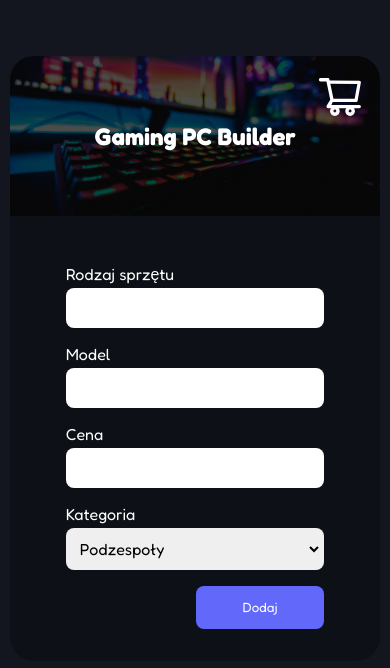
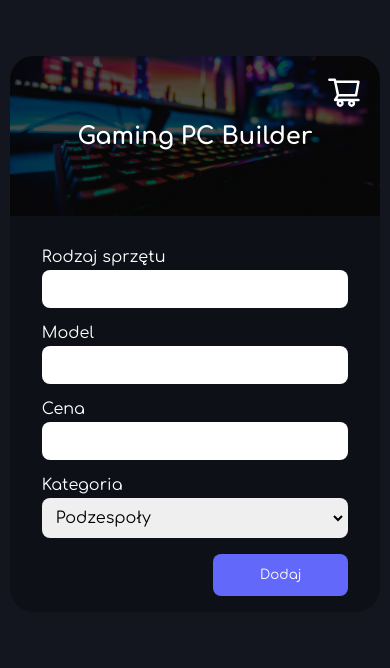
Before and after one commit to stachujone5/custom-pc-builder, a React (Create React App) app: page / in a window 390 px wide. Shown: the top 668 px of the page. Built offline with nearby package versions, Linux system fonts and the light colour scheme.

Commit message:
Changed media query in Cart and added animation

```diff
--- a/public/index.html
+++ b/public/index.html
@@ -11,7 +11,7 @@
   <link rel="manifest" href="%PUBLIC_URL%/manifest.json" />
   <link rel="preconnect" href="https://fonts.googleapis.com">
   <link rel="preconnect" href="https://fonts.gstatic.com" crossorigin>
-  <link href="https://fonts.googleapis.com/css2?family=Fredoka:wght@300;400;700&display=swap" rel="stylesheet">
+  <link href="https://fonts.googleapis.com/css2?family=Comfortaa:wght@300;400;700&display=swap" rel="stylesheet">
   <title>Gaming PC Builder</title>
 </head>
 
--- a/src/App.module.scss
+++ b/src/App.module.scss
@@ -6,6 +6,10 @@
 	background-color: var(--clr-main);
 	overflow: hidden;
 	.form-body {
-		padding: var(--spacer-5) var(--spacer-8);
+		padding: var(--spacer-3) var(--spacer-5);
+
+		@media (min-width: 50rem) {
+			padding: var(--spacer-5) var(--spacer-8);
+		}
 	}
 }
--- a/src/components/cart/Cart.module.scss
+++ b/src/components/cart/Cart.module.scss
@@ -1,23 +1,50 @@
 .cart {
 	position: absolute;
-	top: 1em;
-	right: 1em;
+	top: 0.5em;
+	right: 0.5em;
+	font-size: var(--fz-6);
 
 	.icon {
-		font-size: var(--fz-8);
+		font-size: var(--fz-6);
 	}
 
 	.count {
 		position: absolute;
-		width: 2rem;
-		height: 2rem;
+		width: 1.5rem;
+		height: 1.5rem;
+		opacity: 0;
 		border-radius: 50%;
-		background-color: red;
-		top: 0;
+		background-color: rgba(255, 0, 0, 0.774);
+		transform: scale(0);
+		top: -0;
 		right: -0.25em;
 		text-align: center;
 		font-size: var(--fz-2);
 		line-height: 1.3;
 		pointer-events: none;
+		animation: showCount 0.1s linear forwards;
+	}
+
+	@media (min-width: 45rem) {
+		font-size: var(--fz-8);
+		top: 0.75em;
+		right: 0.75em;
+
+		.count {
+			width: 1.75rem;
+			height: 1.75rem;
+		}
 	}
 }
+
+@keyframes showCount {
+	from {
+		opacity: 0;
+		transform: scale(0);
+	}
+
+	to {
+		transform: scale(1);
+		opacity: 1;
+	}
+}
--- a/src/components/controls/Controls.tsx
+++ b/src/components/controls/Controls.tsx
@@ -1,16 +1,36 @@
 import { LegacyRef } from 'react'
 import classes from './Controls.module.scss'
 
+interface OptionInterface {
+	value: string
+	text: string
+}
+
 interface ControlsProps {
 	id: string
-	type: string
+	type?: string
 	label: string
 	min?: number
-	error: boolean | undefined
-	reference: LegacyRef<HTMLInputElement> | undefined
+	error?: boolean | undefined
+	inputRef?: LegacyRef<HTMLInputElement> | undefined
+	selectRef?: LegacyRef<HTMLSelectElement> | undefined
+	element?: string
+	options?: OptionInterface[]
 }
 
-export const Controls = ({ id, type, label, min = 0, error, reference }: ControlsProps) => {
+export const Controls = ({ id, type, label, min = 0, error, inputRef, selectRef, element, options }: ControlsProps) => {
+	if (element === 'select') {
+		return (
+			<div className={classes.controls}>
+				<label htmlFor={id}>{label}</label>
+				<select className={classes.input} ref={selectRef}>
+					{options?.map((option: OptionInterface) => {
+						return <option value={option.value}>{option.text}</option>
+					})}
+				</select>
+			</div>
+		)
+	}
 	return (
 		<div className={classes.controls}>
 			<label htmlFor={id}>{label}</label>
@@ -18,7 +38,7 @@ export const Controls = ({ id, type, label, min = 0, error, reference }: Control
 				<input
 					type={type}
 					className={classes.input}
-					ref={reference}
+					ref={inputRef}
 					min={min}
 					style={{ border: `2px solid ${error ? 'red' : 'transparent'}` }}
 				/>
@@ -26,7 +46,7 @@ export const Controls = ({ id, type, label, min = 0, error, reference }: Control
 				<input
 					type={type}
 					className={classes.input}
-					ref={reference}
+					ref={inputRef}
 					style={{ border: `2px solid ${error ? 'red' : 'transparent'}` }}
 				/>
 			)}
--- a/src/components/form/Form.module.scss
+++ b/src/components/form/Form.module.scss
@@ -1,18 +1,5 @@
 .form {
 	background-color: var(--clr-main);
-
-	.form-column {
-		margin: var(--spacer-3) 0;
-		display: flex;
-		flex-direction: column;
-	}
-
-	.select {
-		margin-top: var(--spacer-1);
-		border-radius: 0.5rem;
-		padding: var(--spacer-2);
-	}
-
 	.btn {
 		background-color: var(--clr-accent);
 		border-radius: 0.5rem;
--- a/src/components/form/Form.tsx
+++ b/src/components/form/Form.tsx
@@ -2,14 +2,21 @@ import { useContext, useEffect, useRef, useState } from 'react'
 import { CartContext } from '../../contexts/CartContext'
 import { Controls } from '../controls/Controls'
 import { CartItemInterface } from '../../contexts/CartContext'
+import { validate } from '../../helpers/validate'
 import classes from './Form.module.scss'
-import { validate } from '../../helpers/validate'
 
 interface ErrorInterface {
 	gear: boolean
 	model: boolean
 	price: boolean
 }
+
+const selectOptions = [
+	{ value: 'components', text: 'Podzespoły' },
+	{ value: 'hardware', text: 'Urządzenia peryferyjne' },
+	{ value: 'software', text: 'Oprogramowanie' },
+	{ value: 'other', text: 'inne' },
+]
 
 export const Form = () => {
 	const gearRef = useRef<HTMLInputElement>(null)
@@ -50,20 +57,10 @@ export const Form = () => {
 
 	return (
 		<form className={classes.form} onSubmit={handleSubmit}>
-			<Controls id='gear' label='Rodzaj sprzętu' type='text' reference={gearRef} error={errors?.gear} />
-			<Controls id='model' label='Model' type='text' reference={modelRef} error={errors?.model} />
-			<Controls id='price' label='Cena' type='number' reference={priceRef} min={0} error={errors?.price} />
-			<div className={classes['form-column']}>
-				<label htmlFor='category' className={classes.label}>
-					Kategoria
-				</label>
-				<select id='category' className={classes.select} ref={categoryRef}>
-					<option value='components'>Podzespoły</option>
-					<option value='hardware'>Urządzenia peryferyjne</option>
-					<option value='software'>Oprogramowanie</option>
-					<option value='other'>Inne</option>
-				</select>
-			</div>
+			<Controls id='gear' label='Rodzaj sprzętu' type='text' inputRef={gearRef} error={errors?.gear} />
+			<Controls id='model' label='Model' type='text' inputRef={modelRef} error={errors?.model} />
+			<Controls id='price' label='Cena' type='number' inputRef={priceRef} min={0} error={errors?.price} />
+			<Controls id='category' label='Kategoria' element='select' selectRef={categoryRef} options={selectOptions} />
 			<button type='submit' className={classes.btn}>
 				Dodaj
 			</button>
--- a/src/index.scss
+++ b/src/index.scss
@@ -81,7 +81,7 @@ select {
 }
 
 body {
-	font-family: 'Fredoka', sans-serif;
+	font-family: 'Comfortaa', cursive;
 	background: var(--clr-background);
 	min-height: 100vh;
 	color: #fff;
```
